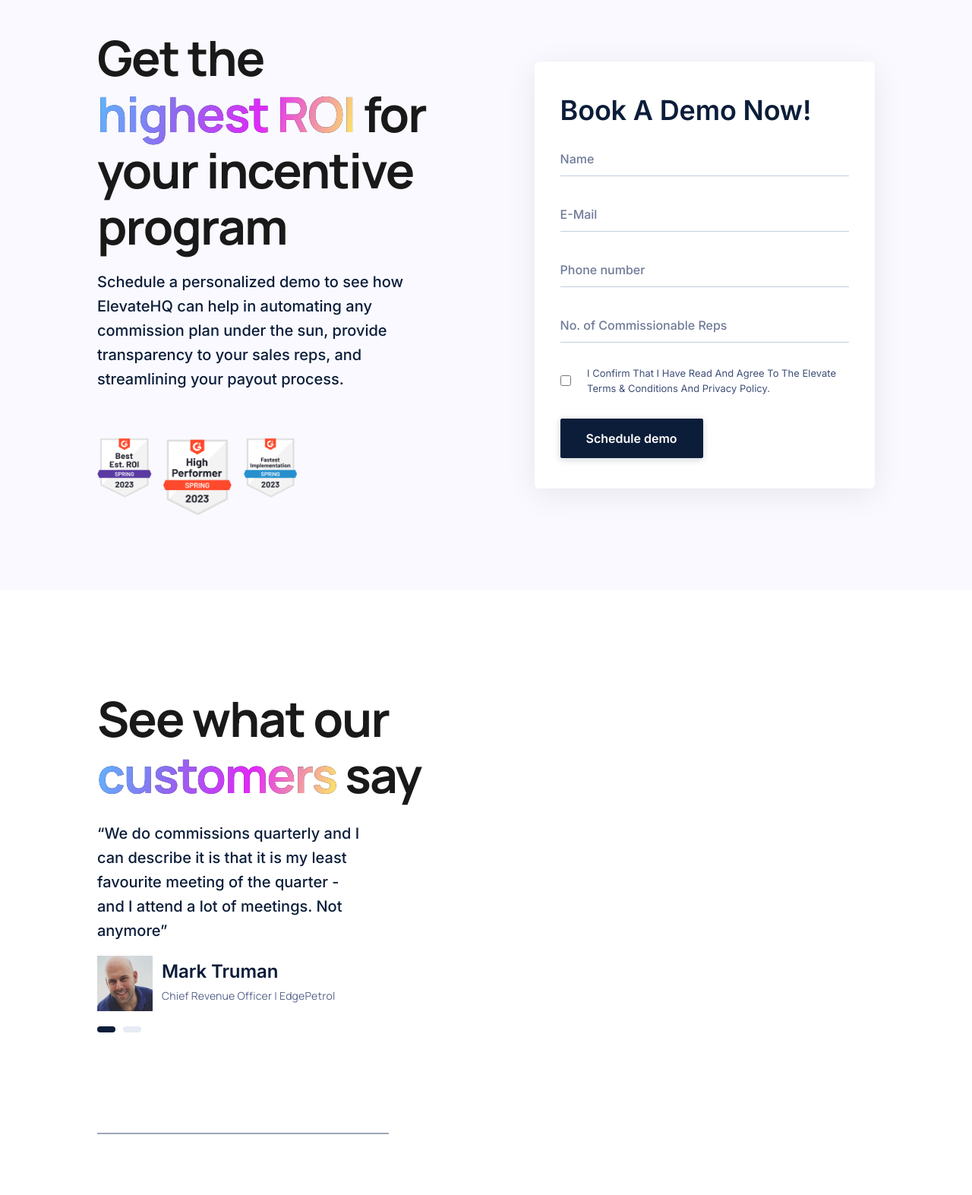
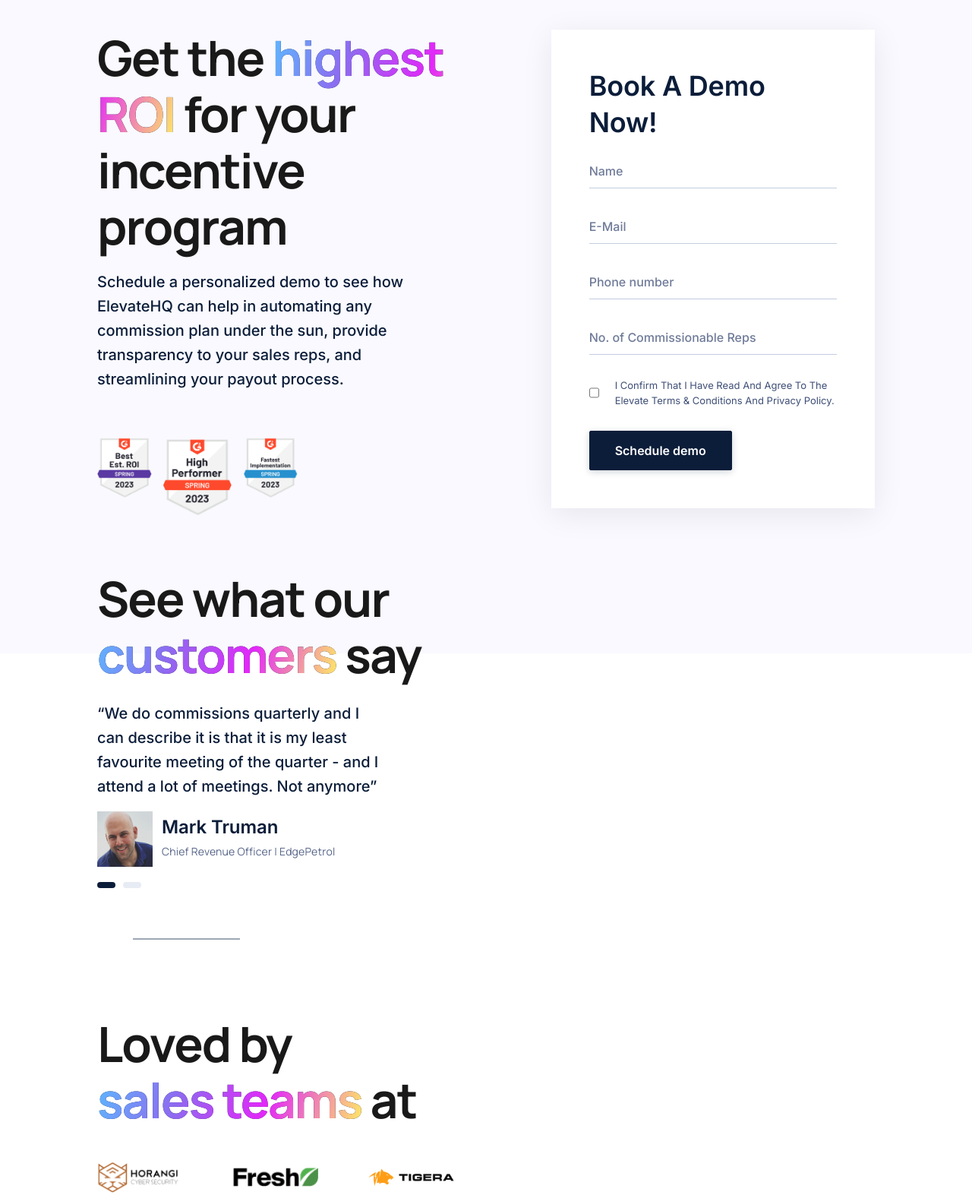
Before and after one commit to YASHSHARMA111/contact-us, a plain HTML site: page index.html in a window 1280 px wide. Shown: the part 140-1713 px from the top of the page at 76% size. Drawn offline with Linux system fonts and the light colour scheme.

Commit message:
Commit message

```diff
--- a/index.html
+++ b/index.html
@@ -26,6 +26,7 @@
             </nav>
 
             <section class="main" style="position:relative;">
+                <div>
                 <div class="main__left">
                     <h1 class="main__left-heading heading">
                         Get the <span>highest ROI</span> for your incentive
@@ -51,7 +52,87 @@
                             alt=""
                         />
                     </div>
+                </div><br/><br/><br/>
+
+                <div>
+                    <section class="reviews">
+                        <div>
+                            <h1 class="reviews__heading heading">
+                                See what our <span>customers</span> say
+                            </h1>
+                            <div class="reviews__review">
+                                <p>
+                                    “We do commissions quarterly and I can describe it
+                                    is that it is my least favourite meeting of the
+                                    quarter - and I attend a lot of meetings. Not
+                                    anymore”
+                                </p>
+                                <div class="reviews__author">
+                                    <img src="./assets/avatar.png" alt="" />
+                                    <div>
+                                        <h1>Mark Truman</h1>
+                                        <p>Chief Revenue Officer | EdgePetrol</p>
+                                    </div>
+                                </div>
+                            </div>
+                            <div class="reviews__controllers">
+                                <div></div>
+                                <div></div>
+                            </div>
+                        </div>
+
+                    </section>
+                </div><br/><br/><br/>
+                <hr />
+                <div>
+                    <section class="clients">
+                        <h1 class="clients__heading heading">
+                            Loved by <br />
+                            <span>sales teams</span> at
+                        </h1>
+                        <div class="clients__images">
+                            <img src="./assets/teams/horangi.png" alt="" />
+                            <img src="./assets/teams/fresh.png" alt="" />
+                            <img src="./assets/teams/tigera.png" alt="" />
+                            <img src="./assets/teams/darwinian.png" alt="" />
+                            <img src="./assets/teams/zinghr.png" alt="" />
+                            <img src="./assets/teams/smartscout.png" alt="" />
+                            <img src="./assets/teams/rsm.png" alt="" />
+                        </div>
+                    </section>
                 </div>
+                <br />
+                <br />
+                <br />
+                <br />
+                <hr />
+                <div>
+                    <div class="moreinfo">
+                        <h1 class="moreinfo__heading heading">
+                            <span>White glove</span><br />
+                            implementation
+                        </h1>
+                        <ul>
+                            <li>
+                                <img src="./assets/moreinfo__1.png" alt="" />
+                                <p>Dedicated Slack Channels</p>
+                            </li>
+                            <li>
+                                <img src="./assets/moreinfo__2.png" alt="" />
+                                <p>ElevateHQ Implements Your Plan</p>
+                            </li>
+                            <li>
+                                <img src="./assets/moreinfo__3.png" alt="" />
+                                <p>14-Day Implementation</p>
+                            </li>
+                            <li>
+                                <img src="./assets/moreinfo__4.png" alt="" />
+                                <p>Analysis-As-A-Service</p>
+                            </li>
+                        </ul>
+                    </div>
+                </div>
+            </div>
                 <div class="main__right">
                     <div class="main__form">
                         <h1 class="main__form-heading">Book A Demo Now!</h1>
@@ -94,88 +175,10 @@
                             </button>
                         </form>
                     </div>
-                </div>
-            </section>
+                </div></section>
         </div>
 
-        <div class="container">
-            <section class="reviews">
-                <div>
-                    <h1 class="reviews__heading heading">
-                        See what our <span>customers</span> say
-                    </h1>
-                    <div class="reviews__review">
-                        <p>
-                            “We do commissions quarterly and I can describe it
-                            is that it is my least favourite meeting of the
-                            quarter - and I attend a lot of meetings. Not
-                            anymore”
-                        </p>
-                        <div class="reviews__author">
-                            <img src="./assets/avatar.png" alt="" />
-                            <div>
-                                <h1>Mark Truman</h1>
-                                <p>Chief Revenue Officer | EdgePetrol</p>
-                            </div>
-                        </div>
-                    </div>
-                    <div class="reviews__controllers">
-                        <div></div>
-                        <div></div>
-                    </div>
-                </div>
-                <div></div>
-            </section>
-        </div>
-        <hr />
-        <div class="container">
-            <section class="clients">
-                <h1 class="clients__heading heading">
-                    Loved by <br />
-                    <span>sales teams</span> at
-                </h1>
-                <div class="clients__images">
-                    <img src="./assets/teams/horangi.png" alt="" />
-                    <img src="./assets/teams/fresh.png" alt="" />
-                    <img src="./assets/teams/tigera.png" alt="" />
-                    <img src="./assets/teams/darwinian.png" alt="" />
-                    <img src="./assets/teams/zinghr.png" alt="" />
-                    <img src="./assets/teams/smartscout.png" alt="" />
-                    <img src="./assets/teams/rsm.png" alt="" />
-                </div>
-            </section>
-        </div>
-        <br />
-        <br />
-        <br />
-        <br />
-        <hr />
-        <div class="container">
-            <div class="moreinfo">
-                <h1 class="moreinfo__heading heading">
-                    <span>White glove</span><br />
-                    implementation
-                </h1>
-                <ul>
-                    <li>
-                        <img src="./assets/moreinfo__1.png" alt="" />
-                        <p>Dedicated Slack Channels</p>
-                    </li>
-                    <li>
-                        <img src="./assets/moreinfo__2.png" alt="" />
-                        <p>ElevateHQ Implements Your Plan</p>
-                    </li>
-                    <li>
-                        <img src="./assets/moreinfo__3.png" alt="" />
-                        <p>14-Day Implementation</p>
-                    </li>
-                    <li>
-                        <img src="./assets/moreinfo__4.png" alt="" />
-                        <p>Analysis-As-A-Service</p>
-                    </li>
-                </ul>
-            </div>
-        </div>
+
 
         <footer class="footer">
             <div class="footer__header">
--- a/style.css
+++ b/style.css
@@ -23,7 +23,9 @@ hr {
 }
 
 .container.header__container {
-    background: #f9f9ff;
+    background-image: url(./assets/header_bg.png);
+    background-repeat:no-repeat;
+    background-size: 100vw 125vh;
 }
 
 .heading {
@@ -93,10 +95,12 @@ hr {
 }
 
 .main {
-    display: flex;
+    display: grid;
+    grid-template-columns: 1fr 1fr;
     gap: 8rem;
     align-items: center;
     margin-bottom: 60px;
+    position: relative;
 }
 
 .main__left,
@@ -138,14 +142,21 @@ hr {
     background: #ffffff;
     box-shadow: 0px 8px 40px rgba(0, 0, 0, 0.08);
     border-radius: 6px;
+    top: 0px;
+    right: 50px;
+    position: sticky;
+    max-width: 500px;
+    align-self: flex-start;
+
 
 }
 
 .main__form {
-    width: 85%;
+    background: #ffffff;
+
+    padding: 50px;
+    width: 100%;
     margin: auto;
-    margin-top: 40px;
-    margin-bottom: 40px;
 }
 
 .main__form-heading {
@@ -227,7 +238,7 @@ hr {
 
 .reviews {
     display: flex;
-    gap: 8rem;
+
 }
 
 .reviews > div {
```
Also changed, not shown: assets/header_bg.png (added).
